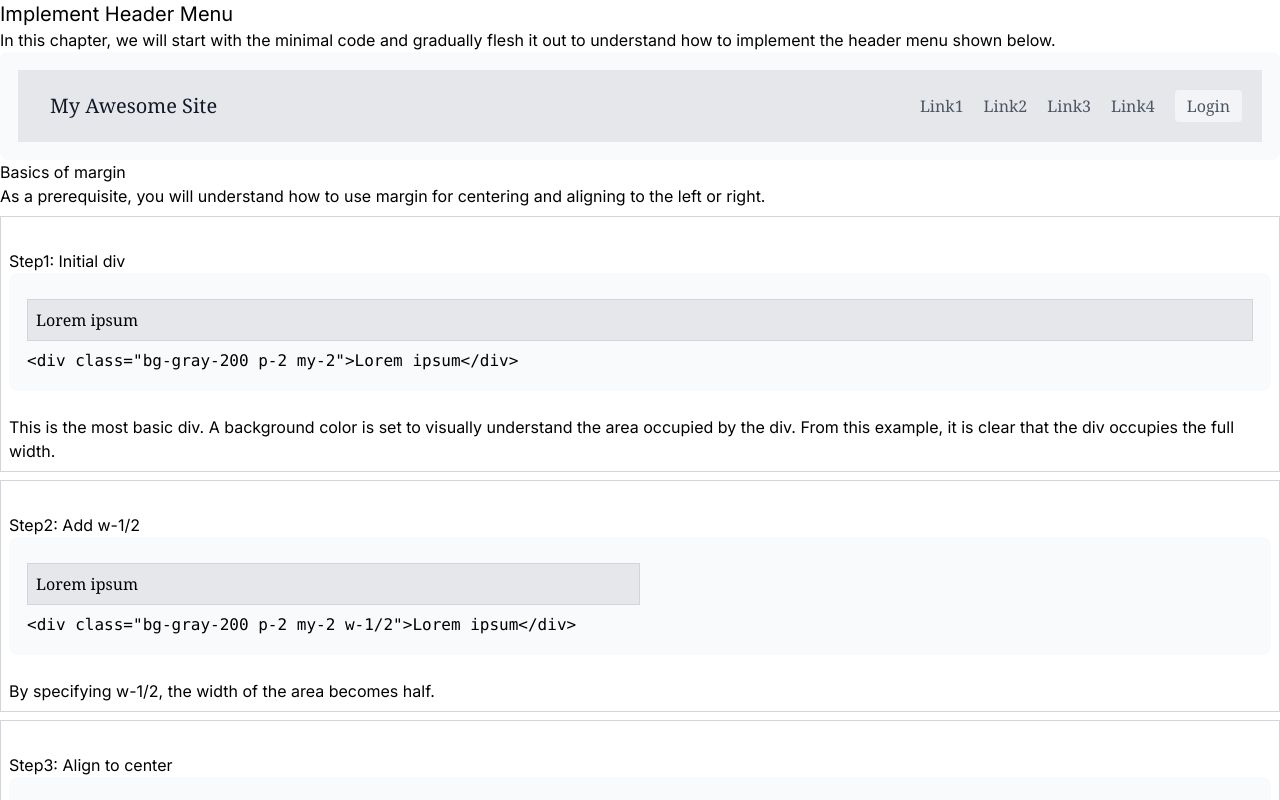
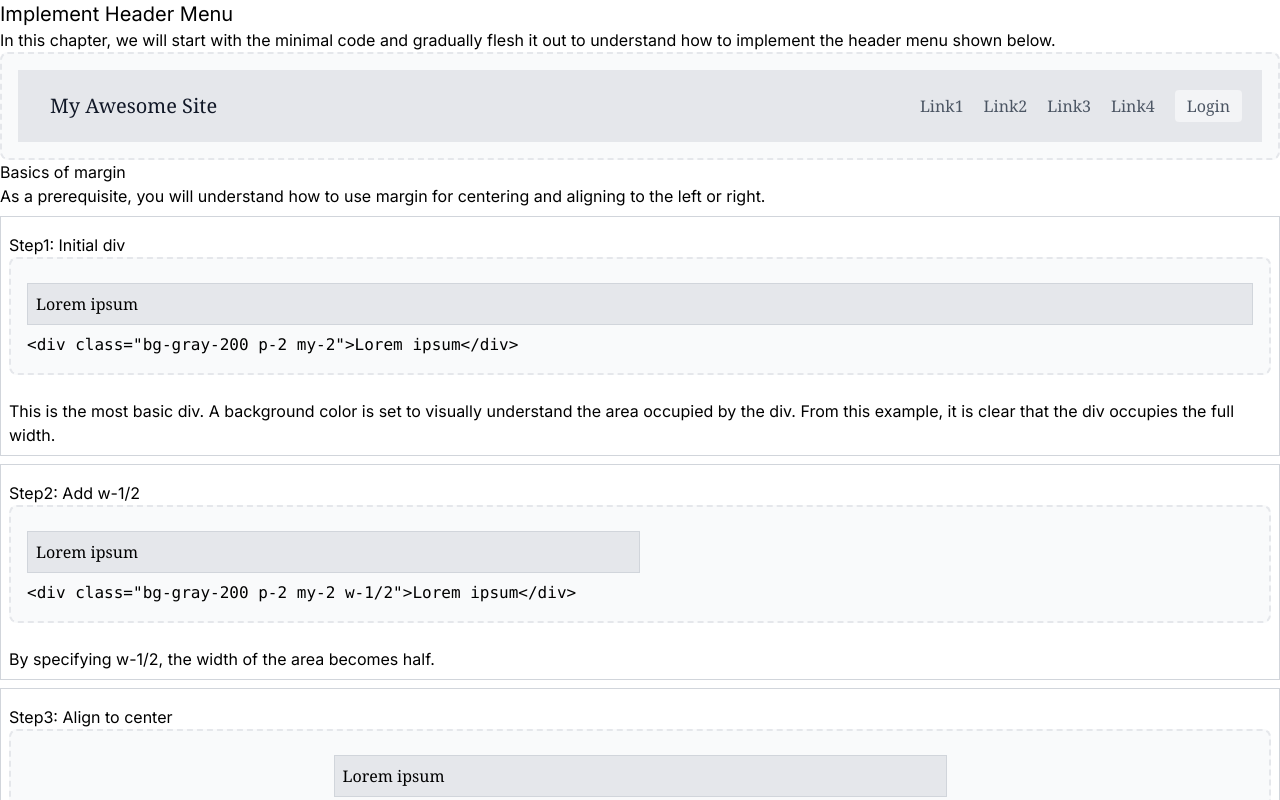
Before and after one commit to kengo-k/css-cookbook, a Next.js app: page / in a window 1280 px wide. Shown: the top 800 px of the page. Built offline with nearby package versions, Linux system fonts and the light colour scheme; a small style sheet from the web is missing.

Commit message:
Showcase: modify border style

```diff
--- a/src/components/common/Showcase.tsx
+++ b/src/components/common/Showcase.tsx
@@ -21,8 +21,8 @@ const Showcase: FC<ShowcaseProps> = ({ title, item, showCode }) => {
   const { Component, code, lang } = item;
   return (
     <>
-      {title && <span className="mt-6 inline-block">{title}</span>}
-      <figure className="border-2 border-gray-50 bg-gray-50 rounded-lg p-4 font-serif">
+      {title && <span className="mt-2 inline-block">{title}</span>}
+      <figure className="border-2 border-dashed border-gray-200 bg-gray-50 rounded-lg p-4 font-serif">
         <Component />
         {showCode && <HighlightedSource code={code} lang={lang} />}
       </figure>
```
